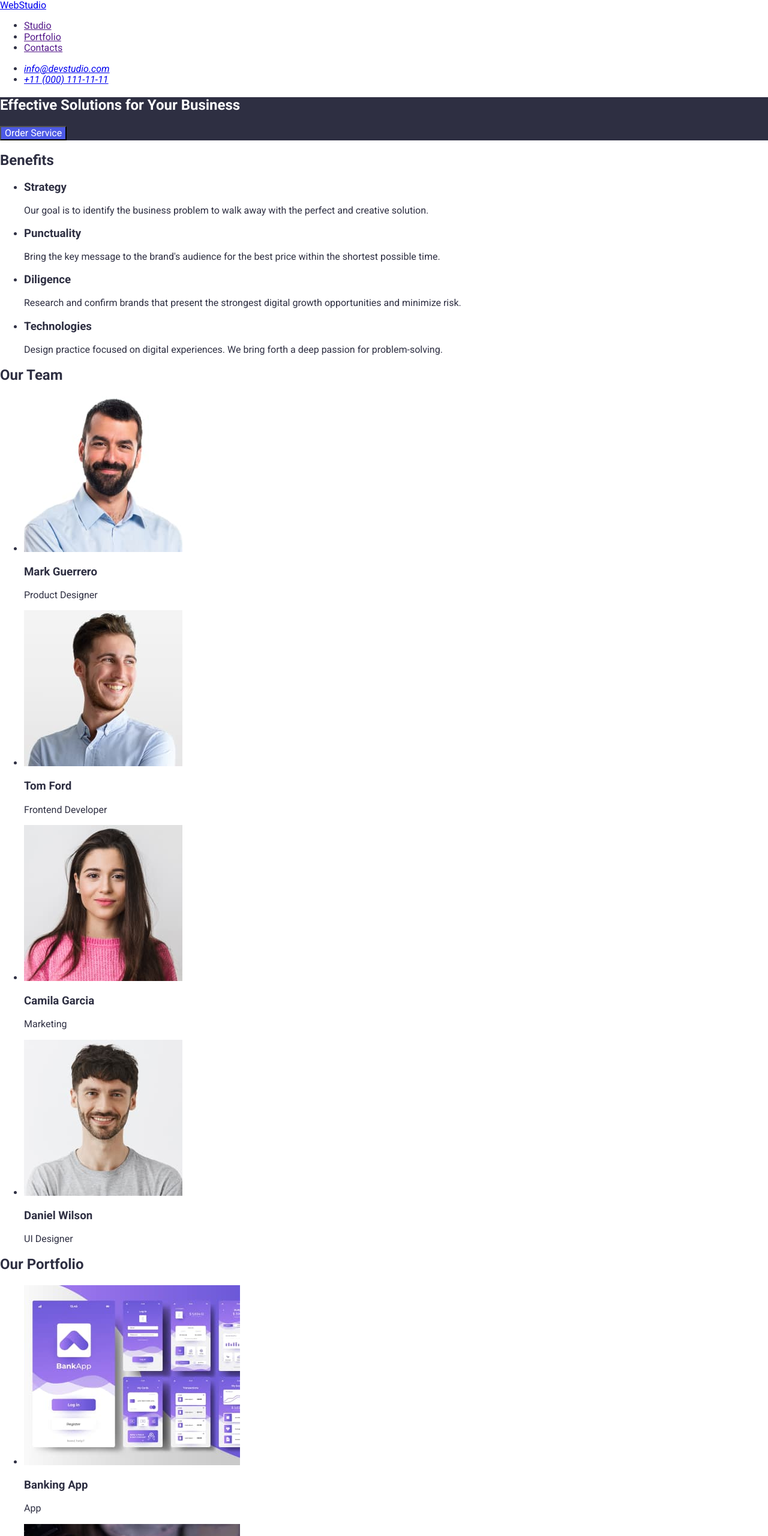
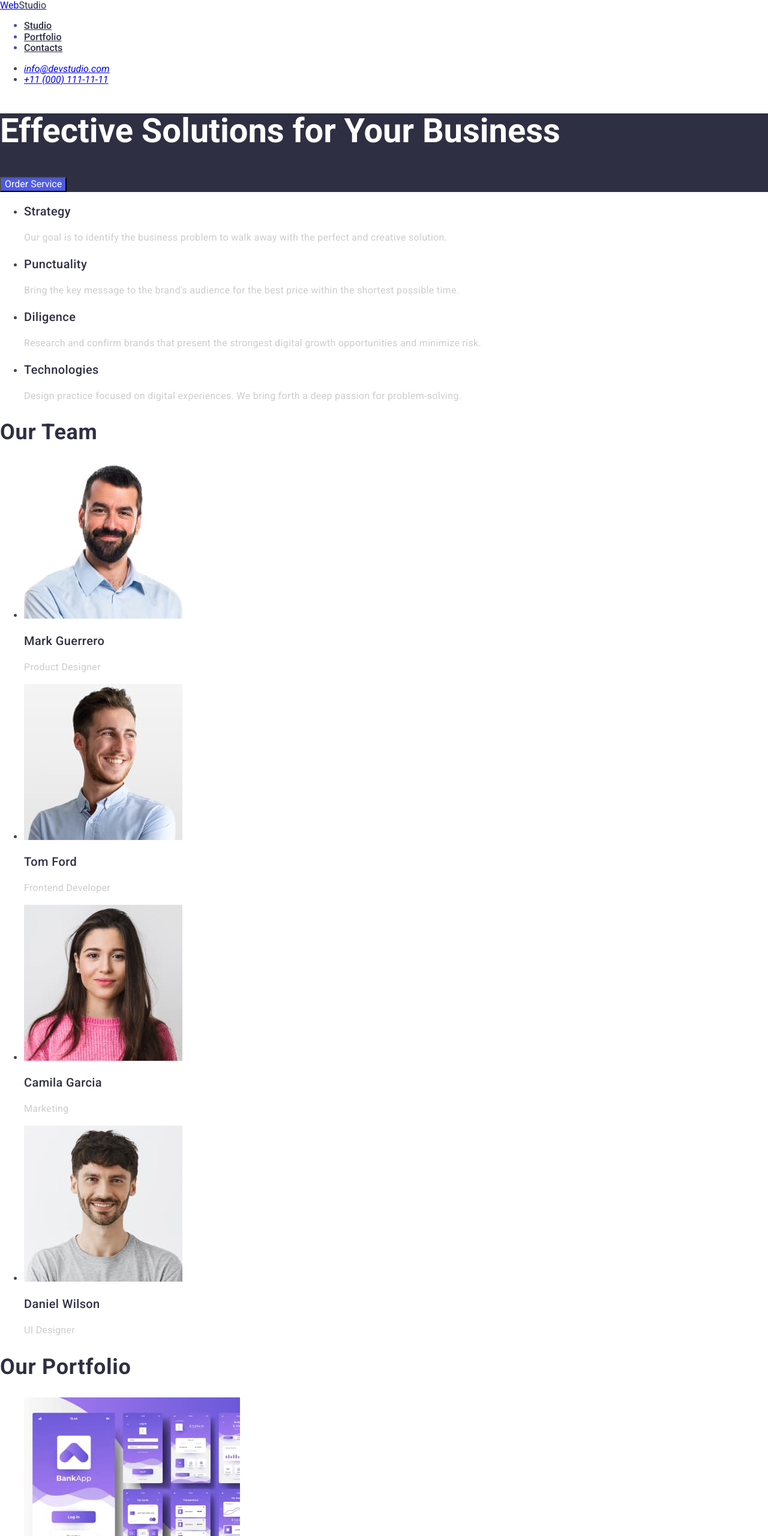
Before and after one commit to denys-filiuk/goit-markup-hw-02, a plain HTML site: page index.html in a window 1280 px wide. Shown: the top 2560 px of the page at 60% size. Drawn offline with nearby package versions, Linux system fonts and the light colour scheme; a web font is replaced by a local one.

Commit message:
create styles

```diff
--- a/css/styles.css
+++ b/css/styles.css
@@ -1,44 +1,109 @@
 body {
-    font-family: "roboto", serif;
-    color: #2E2F42;
+  font-family: 'roboto', serif;
+  color: #434455;
 }
-.navigation:hover,
+h2 {
+  font-size: 36px;
+  line-height: 1.11;
+  letter-spacing: 0.02em;
+  color: #2e2f42;
+}
+/* Header styling */
+.nav:hover,
 .address:hover {
-    color: #404BBF;
+  font-family: inherit;
+  color: #404bbf;
 }
 .logo {
-    color: #4D5AE5;
+  color: #4d5ae5;
 }
+.header-logo-part {
+  color: #2e2f42;
+}
+.nav-link {
+  font-weight: 500;
+}
+.nav-link,
+.header-logo-part {
+  color: #2e2f42;
+}
+
+/* Hero styling */
 .solutions {
-    background-color: #2E2F42;
+  background-color: #2e2f42;
 }
 .solution-title {
-    color: #ffffff;
+  color: #fff;
+  font-size: 56px;
+  line-height: 1.07;
 }
 .solution-button {
-    color: #ffffff;
-    background-color: #4D5AE5;
+  color: #ffffff;
+  background-color: #4d5ae5;
 }
+/* Benefits styling */
+.visually-hidden {
+  position: absolute;
+  width: 1px;
+  height: 1px;
+  margin: -1px;
+  border: 0;
+  padding: 0;
 
-/* Effective Solutions for Your Business */
-
-position: absolute;
-width: 496px;
-height: 120px;
-left: 472px;
-top: 260px;
-
-/* Header 1 */
-font-family: 'Roboto';
-font-style: normal;
-font-weight: 700;
-font-size: 56px;
-line-height: 60px;
-/* or 107% */
-text-align: center;
-letter-spacing: 0.02em;
-
-/* WHITE */
-color: #FFFFFF;
-
-border: 1px solid #000000;
+  white-space: nowrap;
+  clip-path: inset(100%);
+  clip: rect(0 0 0 0);
+  overflow: hidden;
+}
+.benefits-subtitle {
+  font-weight: 500;
+  font-size: 20px;
+  line-height: 1.2;
+  letter-spacing: 0.02em;
+  color: #2e2f42;
+}
+.benefits-text {
+  line-height: 1.5;
+  letter-spacing: 0.02em;
+  color: rgba(0, 0, 0, 0.2);
+}
+/* Our team styles */
+.team-subtitle {
+  font-weight: 500;
+  font-size: 20px;
+  line-height: 1.2;
+  letter-spacing: 0.02em;
+  color: #2e2f42;
+}
+.team-text {
+  line-height: 1.5;
+  letter-spacing: 0.02em;
+  color: rgba(0, 0, 0, 0.2);
+}
+/* Portfolio styles */
+.portfolio-subtitile {
+  font-weight: 500;
+  font-size: 20px;
+  line-height: 1.2;
+  letter-spacing: 0.02em;
+  color: #2e2f42;
+}
+.portfolio-text {
+  font-weight: 400;
+  font-size: 16px;
+  line-height: 1.5;
+  letter-spacing: 0.02em;
+  color: rgba(0, 0, 0, 0.2);
+}
+/* Footer styles */
+.footer {
+  background-color: #2e2f42;
+}
+.footer-logo-part {
+  color: #f4f4fd;
+}
+.footer-text {
+  line-height: 1.5;
+  letter-spacing: 0.02em;
+  color: #f4f4fd;
+}
--- a/index.html
+++ b/index.html
@@ -21,7 +21,7 @@
     <!-- Header section -->
     <header>
       <nav class="nav">
-        <a class="nav-logo" href="./index.html"><span class="nav-logo-part">Web</span>Studio</a>
+        <a class="nav-logo" href="./index.html">Web<span class="header-logo-part">Studio</span></a>
         <ul class="nav-items">
           <li class="nav-item"><a href="" class="nav-link">Studio</a></li>
           <li class="nav-item"><a href="" class="nav-link">Portfolio</a></li>
@@ -53,7 +53,7 @@
       </section>
       <!-- Benefits section -->
       <section class="benefits">
-        <h2 class="benefits-title">Benefits</h2>
+        <h2 class="visually-hidden">Benefits</h2>
         <ul class="benefits-items">
           <li class="benefits-item">
             <h3 class="benefits-subtitle">Strategy</h3>
@@ -87,27 +87,23 @@
       </section>
       <!-- Our team section -->
       <section class="team">
-        <h2 class="taem-title">Our Team</h2>
-
+        <h2 class="team-title">Our Team</h2>
         <ul class="team-items">
           <li class="team-item">
             <img class="team-img" src="./images/team-1.jpg" alt="Mark Guerrero" width="264" />
             <h3 class="team-subtitle">Mark Guerrero</h3>
             <p class="team-text">Product Designer</p>
           </li>
-
           <li class="team-item">
             <img class="team-img" src="./images/team-2.jpg" alt="Tom Ford" width="264" />
             <h3 class="team-subtitle">Tom Ford</h3>
             <p class="team-text">Frontend Developer</p>
           </li>
-
           <li class="team-item">
             <img class="team-img" src="./images/team-3.jpg" alt="Camila Garcia" width="264" />
             <h3 class="team-subtitle">Camila Garcia</h3>
             <p class="team-text">Marketing</p>
           </li>
-
           <li class="team-item">
             <img class="team-img" src="./images/team-4.jpg" alt="Daniel Wilson" width="264" />
             <h3 class="team-subtitle">Daniel Wilson</h3>
@@ -121,72 +117,78 @@
         <ul class="portfolio-items">
           <li class="portfolio-item">
             <img
+              class="portfolio-img"
               src="./images/portfolio-1.jpg"
               alt="Banking App"
               width="360"
               height="300"
             />
-            <h3>Banking App</h3>
-            <p>App</p>
+            <h3 class="portfolio-subtitile">Banking App</h3>
+            <p class="portfolio-text">App</p>
           </li>
           <li class="portfolio-item">
             <img
+              class="portfolio-img"
               src="./images/portfolio-2.jpg"
               alt="Cashless Payment"
               width="360"
               height="300"
             />
-            <h3>Cashless Payment</h3>
-            <p>Marketing</p>
+            <h3 class="portfolio-subtitile">Cashless Payment</h3>
+            <p class="portfolio-text">Marketing</p>
           </li>
           <li class="portfolio-item">
             <img
+              class="portfolio-img"
               src="./images/portfolio-3.jpg"
               alt="Meditation App"
               width="360"
               height="300"
             />
-            <h3>Meditation App</h3>
-            <p>App</p>
+            <h3 class="portfolio-subtitile">Meditation App</h3>
+            <p class="portfolio-text">App</p>
           </li>
           <li class="portfolio-item">
             <img
+              class="portfolio-img"
               src="./images/portfolio-4.jpg"
               alt="Taxi Service"
               width="360"
               height="300"
             />
-            <h3>Taxi Service</h3>
-            <p>Marketing</p>
+            <h3 class="portfolio-subtitile">Taxi Service</h3>
+            <p class="portfolio-text">Marketing</p>
           </li>
           <li class="portfolio-item">
             <img
+              class="portfolio-img"
               src="./images/portfolio-5.jpg"
               alt="Cashless Payment"
               width="360"
               height="300"
             />
-            <h3>Screen Illustrations</h3>
-            <p>Design</p>
+            <h3 class="portfolio-subtitile">Screen Illustrations</h3>
+            <p class="portfolio-text">Design</p>
           </li>
           <li class="portfolio-item">
             <img
+              class="portfolio-img"
               src="./images/portfolio-6.jpg"
               alt="Meditation App"
               width="360"
               height="300"
             />
-            <h3>Online Courses</h3>
-            <p>Marketing</p>
+            <h3 class="portfolio-subtitile">Online Courses</h3>
+            <p class="portfolio-text">Marketing</p>
           </li>
         </ul>
       </section>
     </main>
 
     <!-- Footer section -->
-    <footer>
-      <a href="./index.html">WebStudio</a>
-      <p>
+    <footer class="footer">
+      <a class="footer-logo" href="./index.html">Web<span class="footer-logo-part">Studio</span></a>
+      <p class="footer-text">
         Increase the flow of customers and sales for your business with digital
         marketing & growth solutions.
       </p>
```
